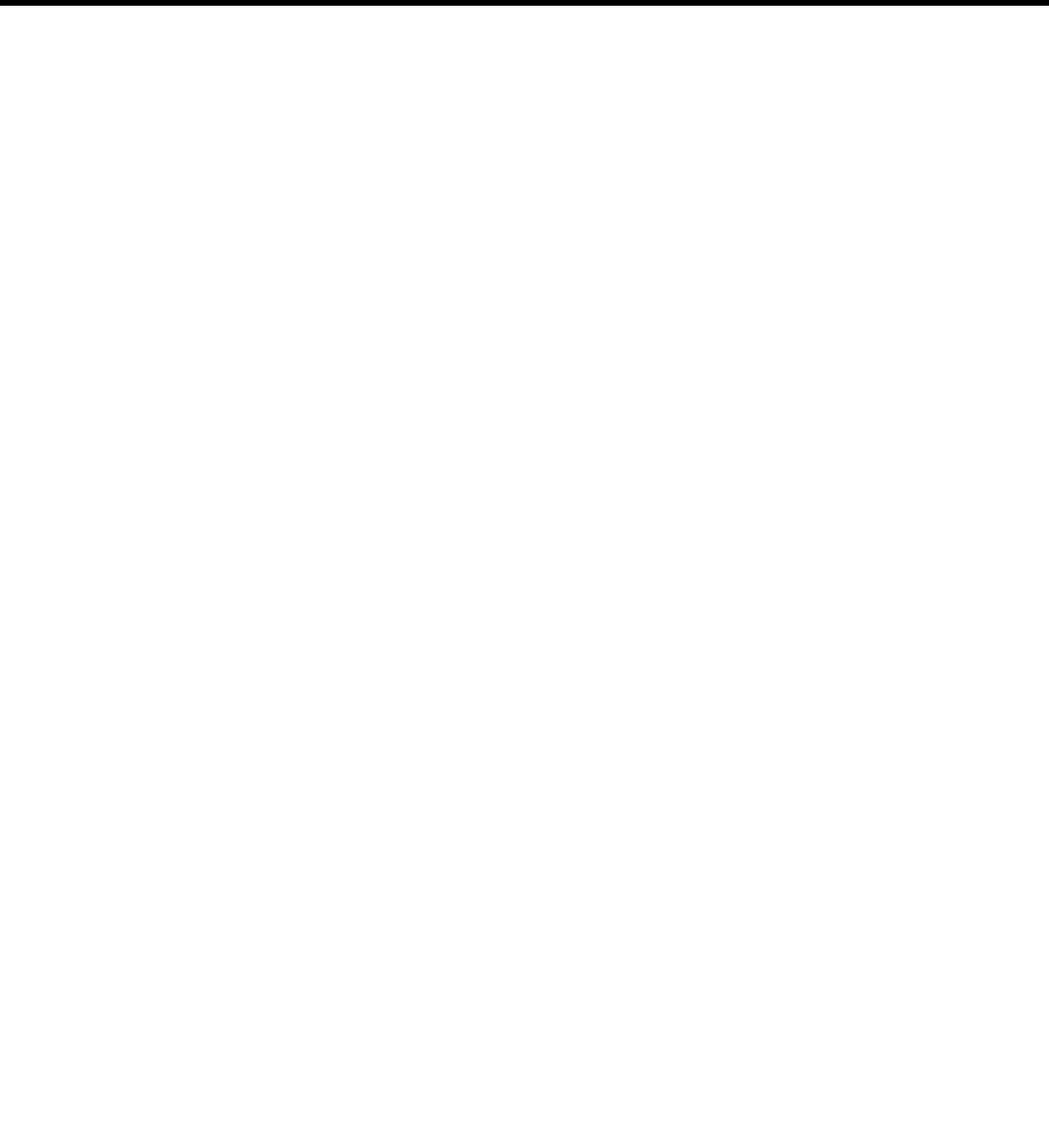
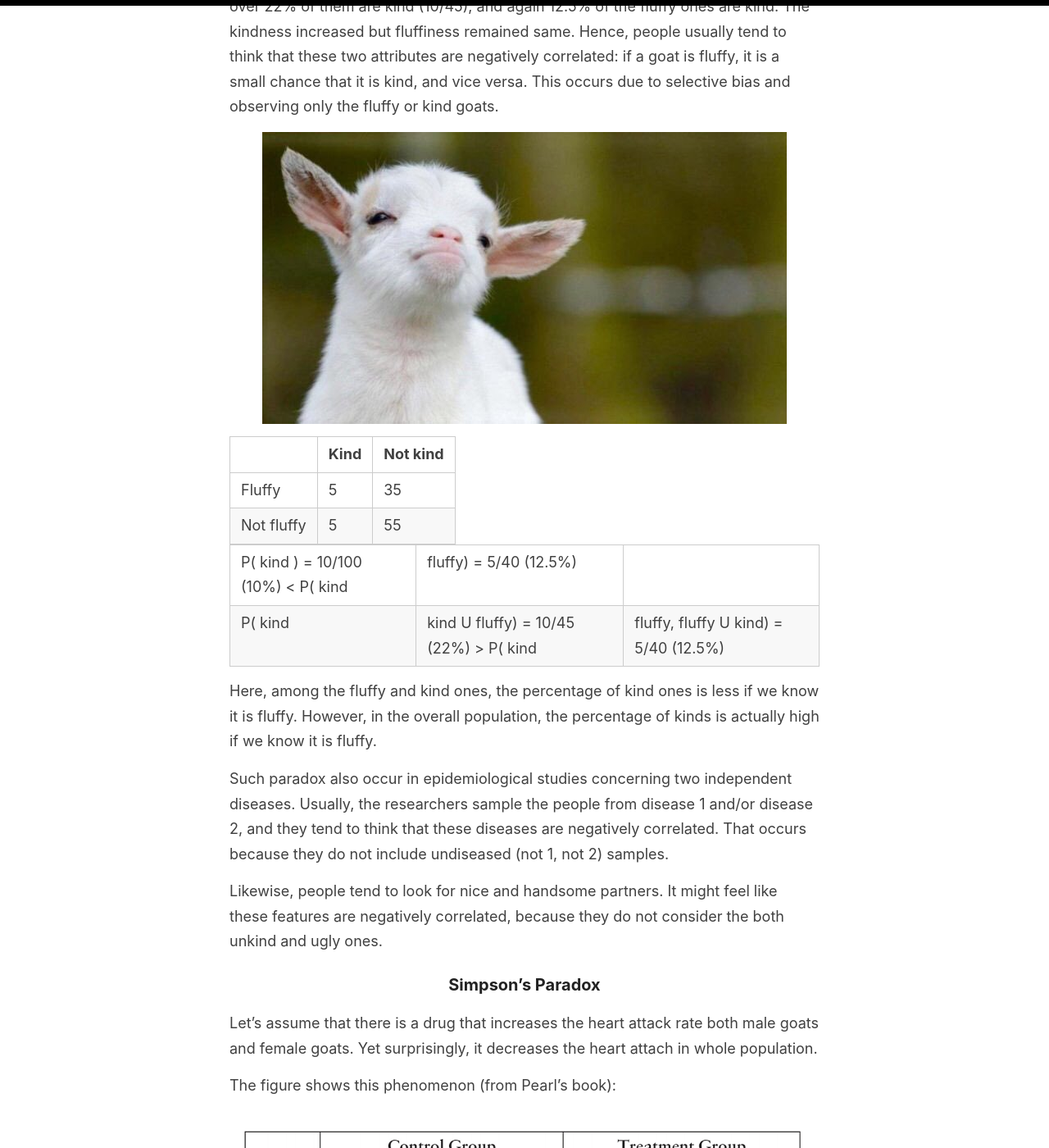
Before and after one commit to evinpinar/evinpinar.github.io, a Jekyll site: the page built from _posts/2019-08-20-statistical-paradoxes.md, in a window 1280 px wide and 1400 px high, scrolled down 2013 px. Shown: the whole window at 82% size. Built offline with Jekyll 4.4.1, drawn with Linux system fonts in a browser that asks for light colours; comment, search, counter and statistics services are not loaded; some of the changed text lies outside the part shown.

Commit message:
simpsons

```diff
--- a/_posts/2019-08-20-statistical-paradoxes.md
+++ b/_posts/2019-08-20-statistical-paradoxes.md
@@ -38,3 +38,46 @@ However, if the host would choose a random door (no matter it is goat or car), t
 
 
 ## Berkson's Paradox
+
+Now, suppose we are to pick the most ideal goat, which we define as fluffy and kind (not stubborn). We visit the barn and there are 100 goats, 40 are fluffy (40%), 10 are kind (10%), 5 are fluffy and kind ( 12.5% of the fluffy ones are kind). The owner of the goats shows us 45 goats, which are fluffy and/or kind. Among the ones we see, over 22% of them are kind (10/45), and again 12.5% of the fluffy ones are kind. The kindness increased but fluffiness remained same. Hence, people usually tend to think that these two attributes are negatively correlated: if a goat is fluffy, it is a small chance that it is kind, and vice versa. This occurs due to selective bias and observing only the fluffy or kind goats.
+
+![](/images/goat.jpg "Berkson's")
+
+|           | Kind | Not kind
+| ---       | ---  | -----
+| Fluffy    | 5    | 35
+| Not fluffy| 5    | 55
+
+P( kind ) = 10/100 (10%) <  P( kind | fluffy) = 5/40 (12.5%)
+P( kind | kind U fluffy) = 10/45 (22%) >  P( kind| fluffy, fluffy U kind) = 5/40 (12.5%)
+
+Here, among the fluffy and kind ones, the percentage of kind ones is less if we know it is fluffy. However, in the overall population, the percentage of kinds is actually high if we know it is fluffy.
+
+Such paradox also occur in epidemiological studies concerning two independent diseases. Usually, the researchers sample the people from disease 1 and/or disease 2, and they tend to think that these diseases are negatively correlated. That occurs because they do not include undiseased (not 1, not 2) samples.
+
+Likewise, people tend to look for nice and handsome partners. It might feel like these features are negatively correlated, because they do not consider the both unkind and ugly ones.
+
+
+### Simpson's Paradox
+
+Let's assume that there is a drug that increases the heart attack rate both male goats and female goats. Yet surprisingly, it decreases the heart attach in whole population.
+
+The figure shows this phenomenon (from Pearl's book):
+
+![](/images/simpsons.png "Simpson's")
+
+P(heart attack in women | drug) = 3/40 > 1/20 = P(heart attack in women | no drug)
+P(heart attack in men | drug) = 8/20 > 12/40 = P(heart attack in men | no drug)
+P(heart attack | drug) = (3+8)/(40+20) < (1+12)/(40+20) = P(heart attack | no drug)
+
+When we combine the probabilities among women and men, inequality reverses direction. For an unknown reason, people get surprised on this reversal even though it is mathematically normal.
+
+A/B > a/b
+C/D > c/d
+(A+C)/(B+D)>(a+c)/(b+d) -> Such a combination is actually wrong!
+
+This fallacy also occurs in college admissions, or in sport's competitions...
+
+## Gambler's Fallacy
+
+## Friendship Paradox
```
Also changed, not shown: other parts of _posts/2019-08-20-statistical-paradoxes.md (+2 -2 lines), _posts/monty.jpg (deleted), images/goat.jpg (added), images/simpsons.png (added).
